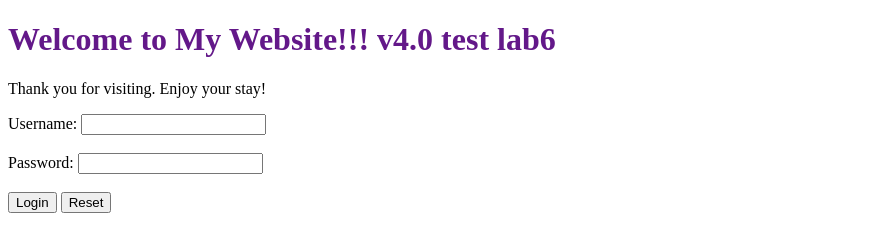
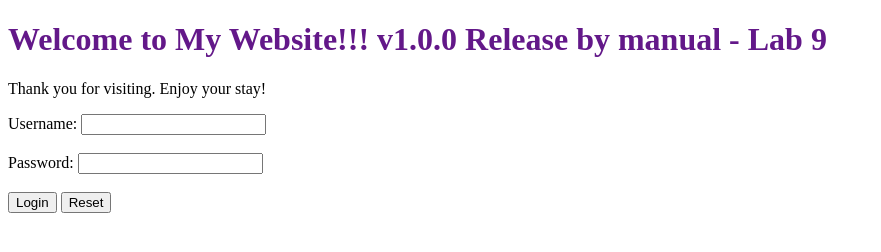
Before and after one commit to VIET-TU/nodejs-random-color-ci-cd, a website: page public/index.html in a window 1280 px wide. Shown: the whole page, without its empty margins (0-881 px from the left). Drawn offline with Linux system fonts and the light colour scheme.

Commit message:
v1.0.0 Release by manual - Lab 9

```diff
--- a/public/index.html
+++ b/public/index.html
@@ -6,7 +6,7 @@
 
   <body>
     <h1 id="welcome" style="color: #631889">
-      Welcome to My Website!!! v4.0 test lab6
+      Welcome to My Website!!! v1.0.0 Release by manual - Lab 9
     </h1>
     <p>Thank you for visiting. Enjoy your stay!</p>
 
```
